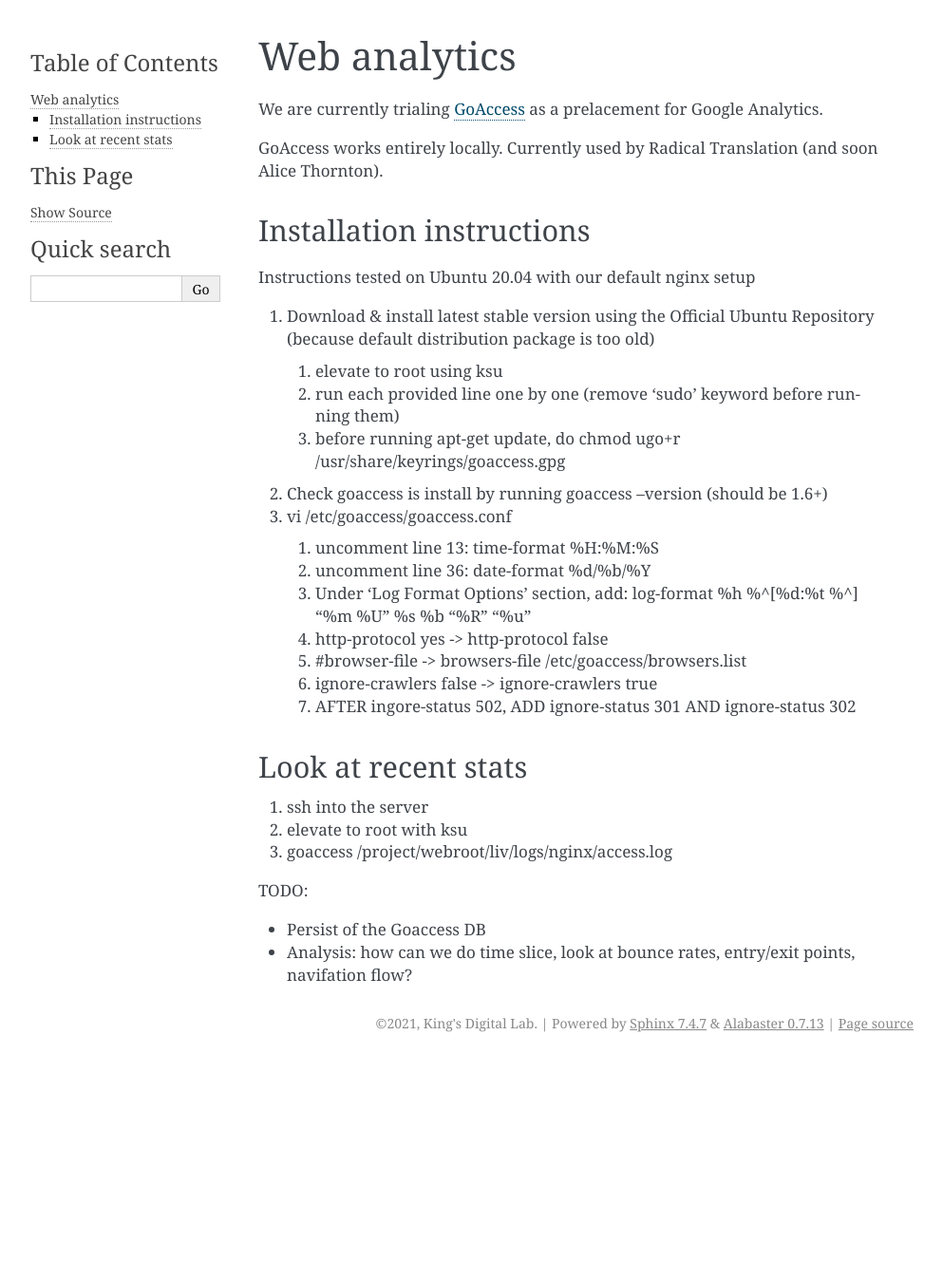
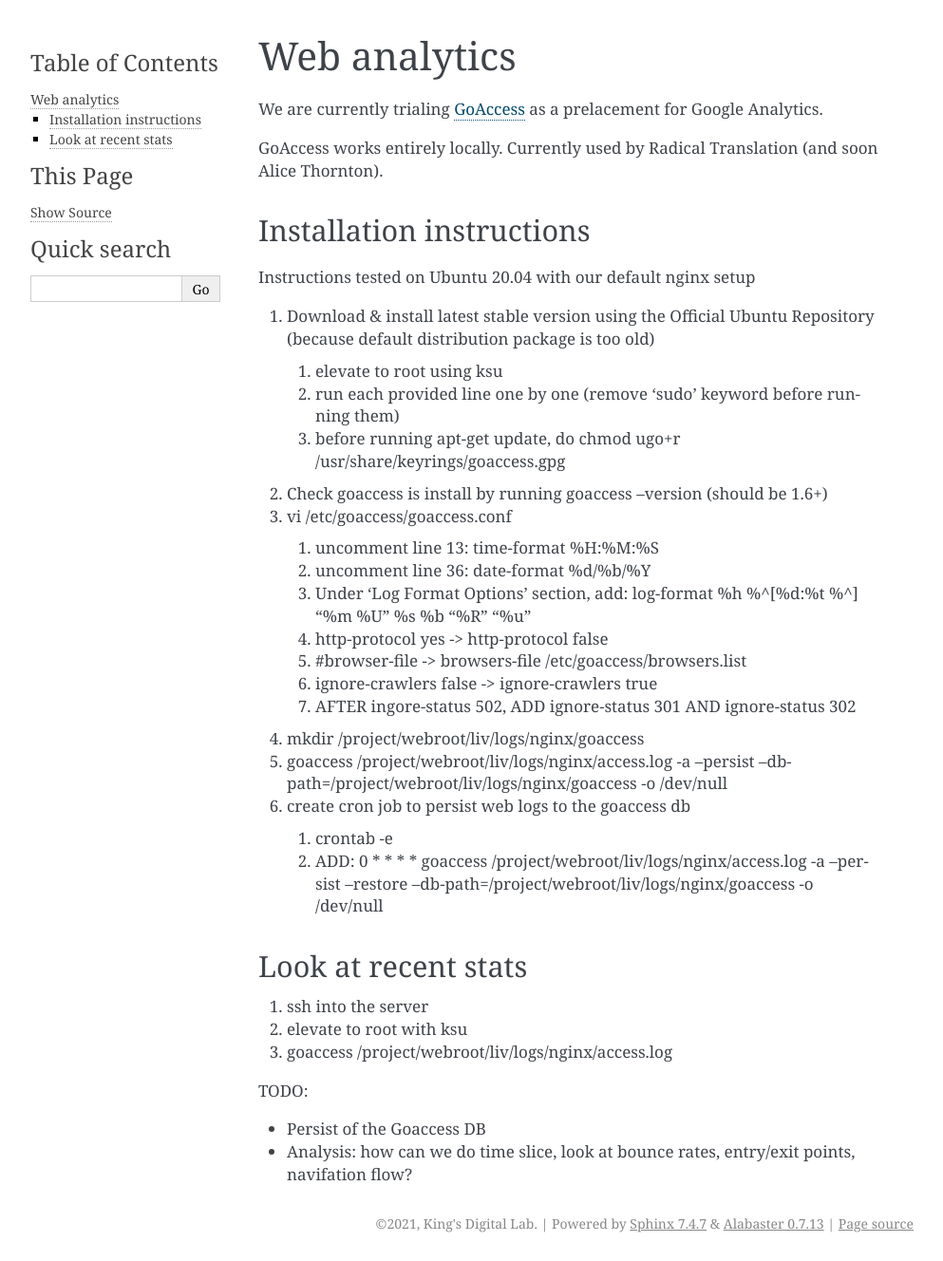
Before and after one commit to kingsdigitallab/reusable-components, a Sphinx documentation site: the page built from docs/reference/web-analytics.rst, in a window 1280 px wide. Shown: the whole page at 95% size, without its empty margins (148-1141 px from the left). Built offline with Sphinx 7.4.7, drawn with Linux system fonts in a browser that asks for light colours; before the commit the page ends 1117 px from its top, so only the background shows below that.

Commit message:
Update web-analytics.rst

```diff
--- a/docs/reference/web-analytics.rst
+++ b/docs/reference/web-analytics.rst
@@ -27,6 +27,13 @@ Instructions tested on Ubuntu 20.04 with our default nginx setup
    6. ignore-crawlers false -> ignore-crawlers true
    7. AFTER ingore-status 502, ADD ignore-status 301 AND ignore-status 302
 
+4. mkdir /project/webroot/liv/logs/nginx/goaccess
+5. goaccess /project/webroot/liv/logs/nginx/access.log -a --persist --db-path=/project/webroot/liv/logs/nginx/goaccess -o /dev/null
+6. create cron job to persist web logs to the goaccess db
+
+   1. crontab -e
+   2. ADD: 0 * * * * goaccess /project/webroot/liv/logs/nginx/access.log -a --persist --restore --db-path=/project/webroot/liv/logs/nginx/goaccess -o /dev/null
+
 Look at recent stats
 --------------------
 
```
